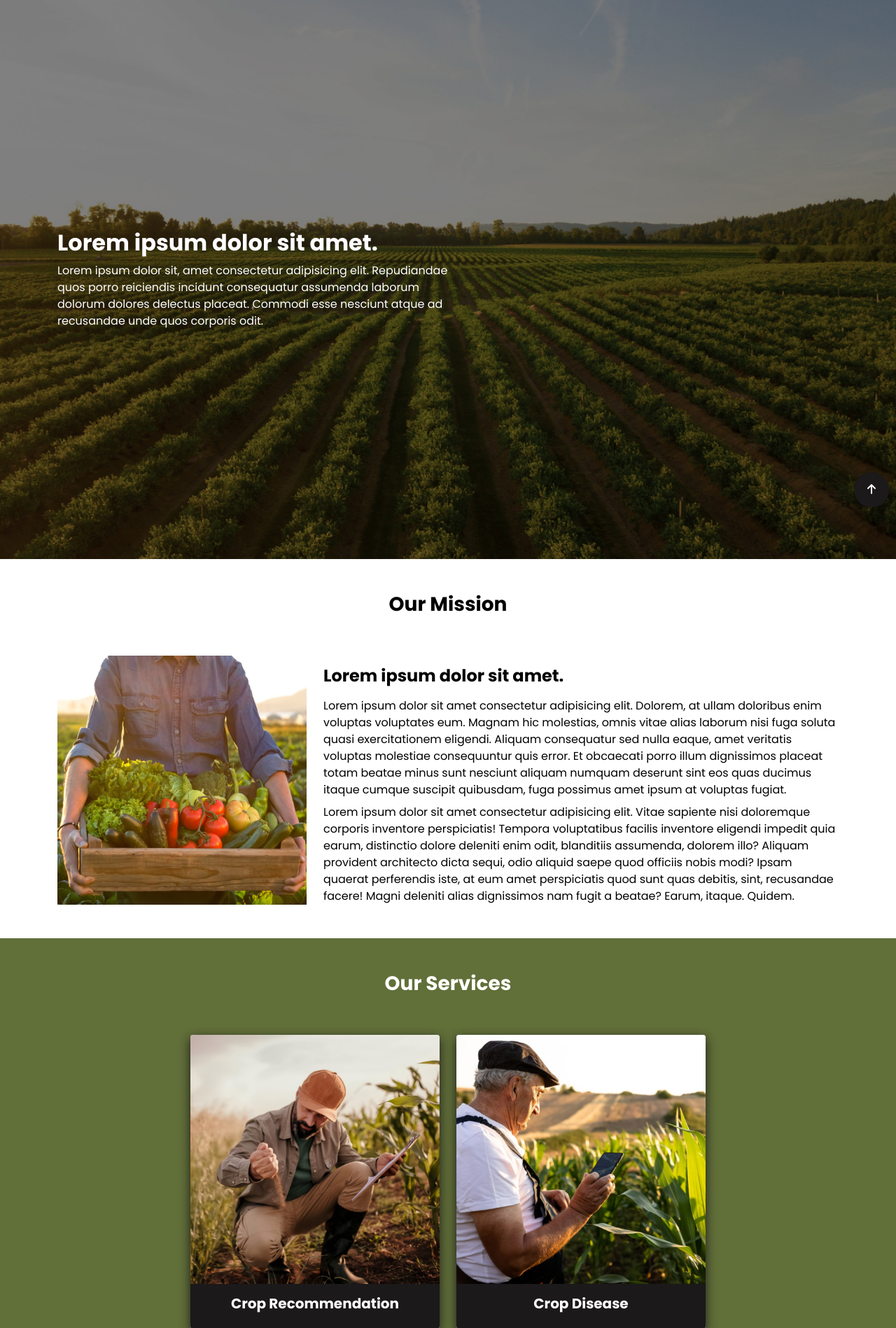
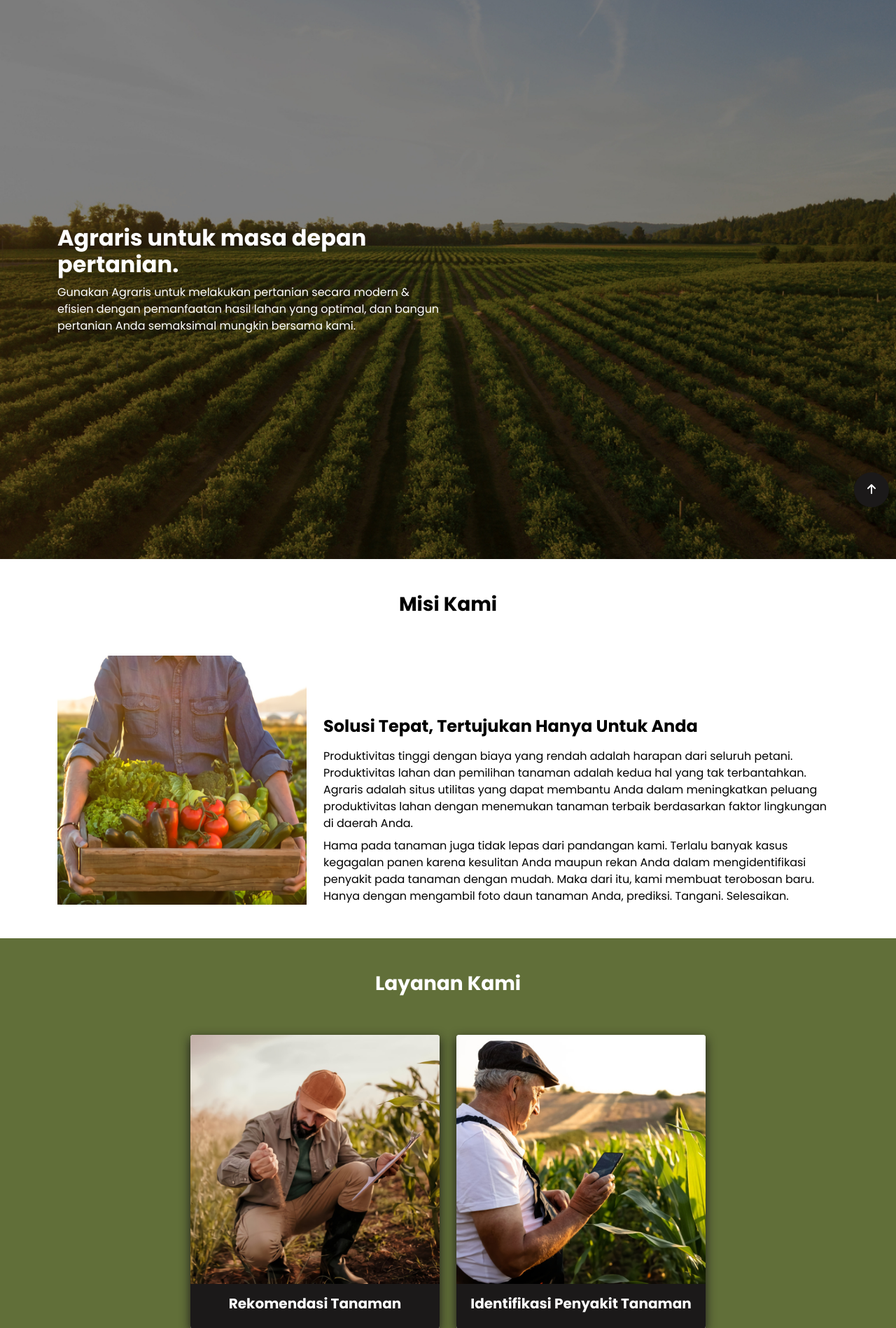
Before and after one commit to ivanbudianto/Agraris-Website-Sistem-Rekomendasi, a Flask app: page / in a window 1280 px wide. Shown: the part 65-1963 px from the top of the page at 70% size. Run offline with Flask 2, Linux system fonts and the light colour scheme; some libraries are stand-ins or nearby versions.

Commit message:
Done copywriting for front-end

```diff
--- a/templates/disease-predict.html
+++ b/templates/disease-predict.html
@@ -1,5 +1,5 @@
 {% extends 'layout.html' %}
-{% block title %}Agraris - Crop Disease{% endblock %}
+{% block title %}Agraris - Identifikasi Penyakit Tanaman{% endblock %}
 
 {% block style %}
 <link rel="stylesheet" href="{{ url_for('static', filename='css/style.css') }}">
@@ -13,7 +13,7 @@
     <div class="row row justify-content-center">
       <div class="col-lg-12">
         <div class="title text-center">
-          <h3 class="fw-bold">Crop Disease</h3>
+          <h3 class="fw-bold">Identifikasi Penyakit Tanaman</h3>
         </div>
       </div>
     </div>
--- a/templates/index.html
+++ b/templates/index.html
@@ -12,8 +12,8 @@
     <div class="row">
       <div class="col-lg-12">
         <div class="jumbotron-content text-white animatedFadeInUp fadeInUp">
-          <h2 class="fw-bold">Lorem ipsum dolor sit amet.</h2>
-          <p>Lorem ipsum dolor sit, amet consectetur adipisicing elit. Repudiandae quos porro reiciendis incidunt consequatur assumenda laborum dolorum dolores delectus placeat. Commodi esse nesciunt atque ad recusandae unde quos corporis odit.</p>
+          <h2 class="fw-bold">Agraris untuk masa depan pertanian.</h2>
+          <p>Gunakan Agraris untuk melakukan pertanian secara modern & efisien dengan pemanfaatan hasil lahan yang optimal, dan bangun pertanian Anda semaksimal mungkin bersama kami.</p>
         </div>
       </div>
     </div>
@@ -27,7 +27,7 @@
     <div class="row">
       <div class="col-lg-12">
         <div class="title text-center">
-          <h3 class="fw-bold">Our Mission</h3>
+          <h3 class="fw-bold">Misi Kami</h3>
         </div>
       </div>
     </div>
@@ -39,9 +39,9 @@
       </div>
       <div class="col-lg-8">
         <div class="mission-info">
-          <h4 class="fw-bold">Lorem ipsum dolor sit amet.</h4>
-          <p class="mt-3">Lorem ipsum dolor sit amet consectetur adipisicing elit. Dolorem, at ullam doloribus enim voluptas voluptates eum. Magnam hic molestias, omnis vitae alias laborum nisi fuga soluta quasi exercitationem eligendi. Aliquam consequatur sed nulla eaque, amet veritatis voluptas molestiae consequuntur quis error. Et obcaecati porro illum dignissimos placeat totam beatae minus sunt nesciunt aliquam numquam deserunt sint eos quas ducimus itaque cumque suscipit quibusdam, fuga possimus amet ipsum at voluptas fugiat.</p>
-          <p class="mt-2">Lorem ipsum dolor sit amet consectetur adipisicing elit. Vitae sapiente nisi doloremque corporis inventore perspiciatis! Tempora voluptatibus facilis inventore eligendi impedit quia earum, distinctio dolore deleniti enim odit, blanditiis assumenda, dolorem illo? Aliquam provident architecto dicta sequi, odio aliquid saepe quod officiis nobis modi? Ipsam quaerat perferendis iste, at eum amet perspiciatis quod sunt quas debitis, sint, recusandae facere! Magni deleniti alias dignissimos nam fugit a beatae? Earum, itaque. Quidem.</p>
+          <h4 class="fw-bold">Solusi Tepat, Tertujukan Hanya Untuk Anda</h4>
+          <p class="mt-3">Produktivitas tinggi dengan biaya yang rendah adalah harapan dari seluruh petani. Produktivitas lahan dan pemilihan tanaman adalah kedua hal yang tak terbantahkan. Agraris adalah situs utilitas yang dapat membantu Anda dalam meningkatkan peluang produktivitas lahan dengan menemukan tanaman terbaik berdasarkan faktor lingkungan di daerah Anda. </p>
+          <p class="mt-2">Hama pada tanaman juga tidak lepas dari pandangan kami. Terlalu banyak kasus kegagalan panen karena kesulitan Anda maupun rekan Anda dalam mengidentifikasi penyakit pada tanaman dengan mudah. Maka dari itu, kami membuat terobosan baru. Hanya dengan mengambil foto daun tanaman Anda, prediksi. Tangani. Selesaikan.</p>
         </div>
       </div>
     </div>
@@ -55,7 +55,7 @@
     <div class="row">
       <div class="col-lg-12">
         <div class="title text-center text-white">
-          <h3 class="fw-bold">Our Services</h3>
+          <h3 class="fw-bold">Layanan Kami</h3>
         </div>
       </div>
     </div>
@@ -65,11 +65,11 @@
           <div class="card border-0">
             <img src="{{ url_for('static', filename='img/recommend.jpg') }}" class="card-img-top" alt="Farmer analyzes his land">
             <div class="card-body">
-              <h5 class="fw-bold text-center">Crop Recommendation</h5>
+              <h5 class="fw-bold text-center">Rekomendasi Tanaman</h5>
             </div>
             <div class="card-info">
-              <h5 class="fw-bold">Crop Recommendation</h5>
-              <p class="card-text">Lorem ipsum dolor sit amet consectetur adipisicing elit. Recusandae culpa ipsum fugiat ratione, eum eos autem laboriosam ipsam tenetur nisi.</p>
+              <h5 class="fw-bold">Rekomendasi Tanaman</h5>
+              <p class="card-text">Temukan tanaman rekomendasi terbaik Anda berdasarkan faktor lingkungan di daerah Anda seperti Nitrogen, Fosfor, Kalium, Provinsi, Kota, pH, dan Curah Hujan.</p>
             </div>
         </a>
         </div>
@@ -79,11 +79,11 @@
           <div class="card border-0">
             <img src="{{ url_for('static', filename='img/disease.jpg') }}" class="card-img-top" alt="Farmer using cell phone in cornfield">
             <div class="card-body">
-              <h5 class="fw-bold text-center">Crop Disease</h5>
+              <h5 class="fw-bold text-center">Identifikasi Penyakit Tanaman</h5>
             </div>
             <div class="card-info">
-              <h5 class="fw-bold">Crop Disease</h5>
-              <p class="card-text">Lorem, ipsum dolor sit amet consectetur adipisicing elit. Sed tempora dolorem perspiciatis dolor sequi error placeat provident soluta adipisci odio.</p>
+              <h5 class="fw-bold">Identifikasi Penyakit Tanaman</h5>
+              <p class="card-text">Layanan kami akan membantu Anda menemukan penyakit pada tanaman Anda dengan mudah hanya dengan mengunggah foto pada tanaman Anda dan Anda akan mendapatkan hasilnya.</p>
             </div>
           </div>
         </a>
@@ -99,7 +99,7 @@
     <div class="row">
       <div class="col-lg-12">
         <div class="title text-center">
-          <h3 class="fw-bold">Gallery</h3>
+          <h3 class="fw-bold">Galeri</h3>
         </div>
       </div>
     </div>
@@ -154,7 +154,7 @@
     <div class="row">
       <div class="col-lg-12">
         <div class="title text-center">
-          <h3 class="fw-bold">What People Says</h3>
+          <h3 class="fw-bold">Testimoni Pengguna</h3>
         </div>
       </div>
     </div>
@@ -170,30 +170,30 @@
             <div class="carousel-item active">
               <figure class="feedback-quote text-center">
                 <blockquote class="blockquote">
-                  <p class="fst-italic lead"><i class="fas fa-quote-left"></i>Lorem ipsum dolor sit amet consectetur, adipisicing elit. Tempora facere quasi quod autem dolores necessitatibus molestiae modi, voluptatibus quisquam atque.</p>
+                  <p class="fst-italic lead"><i class="fas fa-quote-left"></i>Saya tidak pernah menemukan situs pertanian yang begitu mudah digunakan dan dapat membantu saya dalam memilih tanaman yang tepat untuk pertanian saya.</p>
                 </blockquote>
                 <figcaption class="blockquote-footer mt-1">
-                  Lorem ipsum
+                  Deddy Corbizer
                 </figcaption>
               </figure>
             </div>
             <div class="carousel-item">
               <figure class="feedback-quote text-center">
                 <blockquote class="blockquote">
-                  <p class="fst-italic lead"><i class="fas fa-quote-left"></i>Lorem ipsum dolor sit amet consectetur adipisicing elit. Nostrum amet soluta unde voluptatum natus odit placeat dolorem blanditiis aspernatur labore.</p>
+                  <p class="fst-italic lead"><i class="fas fa-quote-left"></i>Jika bukan karena Agraris, bisnis saya akan hancur karena saya telah menanam tanaman yang salah berkali-kali.</p>
                 </blockquote>
                 <figcaption class="blockquote-footer mt-1">
-                  Lorem ipsum
+                  Ayu Tang-Tung
                 </figcaption>
               </figure>
             </div>
             <div class="carousel-item">
               <figure class="feedback-quote text-center">
                 <blockquote class="blockquote">
-                  <p class="fst-italic lead"><i class="fas fa-quote-left"></i>Lorem ipsum dolor sit amet consectetur, adipisicing elit. Nostrum mollitia at ratione sunt facilis! Eos expedita eum odit ad explicabo.</p>
+                  <p class="fst-italic lead"><i class="fas fa-quote-left"></i>Penyakit tanaman sangat membantu saya karena saya menemukan tanaman saya mulai mengeluarkan penyakit aneh dan saya hanya dapat menemukan maknanya melalui Agraris.</p>
                 </blockquote>
                 <figcaption class="blockquote-footer mt-1">
-                  Lorem ipsum
+                  Andmesh Kilangan
                 </figcaption>
               </figure>
             </div>
--- a/templates/recommend-predict.html
+++ b/templates/recommend-predict.html
@@ -1,5 +1,5 @@
 {% extends 'layout.html' %}
-{% block title %}Agraris - Crop Recommendation{% endblock %}
+{% block title %}Agraris - Rekomendasi Tanaman{% endblock %}
 
 {% block style %}
 <link rel="stylesheet" href="{{ url_for('static', filename='css/style.css') }}">
@@ -20,7 +20,7 @@
     <div class="row justify-content-center text-center mt-5">
       <div class="col-lg-6">
         <div class="predict-info">
-          <h5>Lorem ipsum dolor sit amet <span class="fw-bold">{{ prediction }}</span> consectetur adipisicing elit nostrum eius.</h5>
+          <h5>Tanaman rekomendasi untuk lahan Anda adalah <span class="fw-bold">{{ prediction }}</span>.</h5>
         </div>
         <a class="text-decoration-none" href="{{ url_for('crop_recommendation') }}">
           <button type="button" class="btn btn-dark mt-4">Back</button>
```
Also changed, not shown: templates/disease.html (+5 -5 lines), templates/recommend.html (+14 -14 lines).
